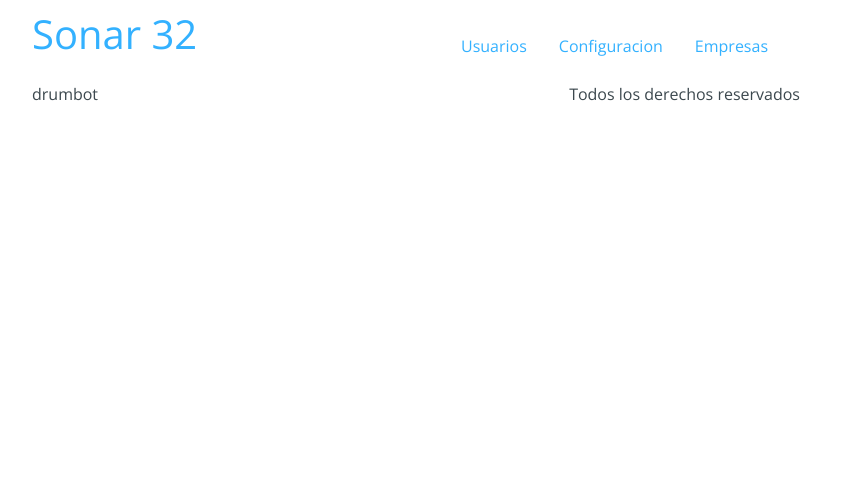
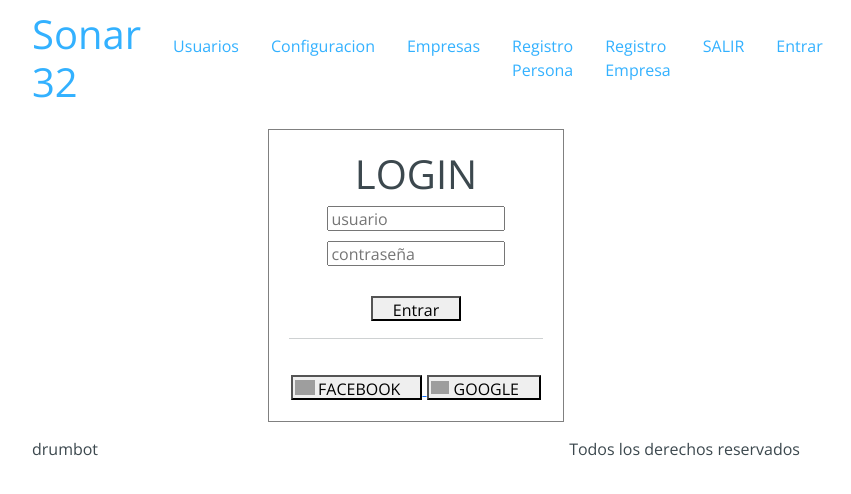
Before and after one commit to trevino-676/sonar, a React app: page /login in a window 1280 px wide. Shown: the whole page, without its empty margins (224-1075 px from the left). Built offline with nearby package versions, Linux system fonts and the light colour scheme; grey boxes are pictures that could not be loaded.

Commit message:
Cambios Juan

```diff
--- a/src/components/Header.js
+++ b/src/components/Header.js
@@ -20,6 +20,18 @@ const Header = () => (
         <li>
           <Link to="/companies">Empresas</Link>
         </li>
+        <li>
+          <Link to="/registro">Registro Persona</Link>
+        </li>
+        <li>
+          <Link to="/registroEmpresa">Registro Empresa</Link>
+        </li>
+        <li>
+          <Link to="/landing">SALIR</Link>
+        </li>
+        <li>
+          <Link to="/login">Entrar</Link>
+        </li>
       </ul>
     </nav>
   </div>
--- /dev/null
+++ b/src/pages/Flogin.jsx
@@ -0,0 +1,9 @@
+import React from 'react';
+
+const Flogin = () => (
+  <>
+    <h1>FLOGIN</h1>
+  </>
+);
+
+export default Flogin;
--- /dev/null
+++ b/src/pages/Landing.jsx
@@ -0,0 +1,16 @@
+import React from 'react';
+
+
+const Landing = () => (
+    <>
+    <h1>LANDING</h1>
+   	 <p>Lorem ipsum dolor sit amet, consectetur adipisicing elit, sed do eiusmod
+   	 tempor incididunt ut labore et dolore magna aliqua. Ut enim ad minim veniam,
+   	 quis nostrud exercitation ullamco laboris nisi ut aliquip ex ea commodo
+   	 consequat. Duis aute irure dolor in reprehenderit in voluptate velit esse
+   	 cillum dolore eu fugiat nulla pariatur. Excepteur sint occaecat cupidatat non
+   	 proident, sunt in culpa qui officia deserunt mollit anim id est laborum. </p>
+    </>
+)
+
+export default Landing;
--- /dev/null
+++ b/src/pages/Login.jsx
@@ -0,0 +1,21 @@
+import React from 'react';
+
+
+const Login = () => (
+    <>
+    <div class="container-login">
+    <div class="content-login">
+    <h1>LOGIN</h1>
+   			<input class="input-login" placeholder="usuario"></input>
+   			<input class="input-login" placeholder="contraseña" type="password"></input>
+   			<div class="content-footer-login">
+   			<button class="btn-login">Entrar</button>
+   			</div>
+   	 	<hr/>
+   	 	<div> <a href="Flogin"> <button class="btn-login btn-fb">FACEBOOK</button> </a>  <a href="Flogin"> <button class="btn-login btn-g">GOOGLE</button> </a> </div>
+   	 </div>
+   	 </div>
+    </>
+)
+
+export default Login;
--- /dev/null
+++ b/src/pages/Registro.jsx
@@ -0,0 +1,16 @@
+import React from 'react';
+
+
+const Registro = () => (
+    <>
+    <h1>Registro para usuarios</h1>
+   	<form className="col-md-3">
+	 	<input  placeholder="NOMBRE"></input>
+	 	<input placeholder="CORREO ELECTRÓNICO"></input>
+	 	<input placeholder="CONTRASEÑA" type="password"></input>
+	 	<button>Registrar</button>
+   	</form>
+    </>
+)
+
+export default Registro;
--- /dev/null
+++ b/src/pages/RegistroEmpresa.jsx
@@ -0,0 +1,16 @@
+import React from 'react';
+
+
+const RegistroEmpresa = () => (
+    <>
+    <h1>Registro para empresas</h1>
+   	<form className="col-md-3">
+	 	<input  placeholder="RFC EMPRESA"></input>
+	 	<input placeholder="NOMBRE EMPRESA"></input>
+	 	<input placeholder="CONTRASEÑA" type="password"></input>
+	 	<button>Registrar</button>
+   	</form>
+    </>
+)
+
+export default RegistroEmpresa;
--- a/src/routes/App.js
+++ b/src/routes/App.js
@@ -5,7 +5,13 @@ import { BrowserRouter, Switch, Route } from 'react-router-dom';
 import Layout from '../components/Layout';
 import Home from '../pages/Home';
 import Settings from '../pages/Settings';
-// import AppContext from '../context/AppContext';
+import Registro from '../pages/Registro';
+import Landing from '../pages/Landing';
+import Login from '../pages/Login';
+
+import RegistroEmpresa from '../pages/RegistroEmpresa';
+
+import Flogin from '../pages/Flogin';
 
 const App = () => (
   <BrowserRouter>
@@ -16,6 +22,11 @@ const App = () => (
         <Route exact path="/users" component={Home} />
         <Route exact path="/settings" component={Settings} />
         <Route exact path="/companies" component={Home} />
+        <Route exact path="/registro" component={Registro} />
+        <Route exact path="/landing" component={Landing} />
+        <Route exact path="/login" component={Login} />
+        <Route exact path="/Flogin" component={Flogin} />
+        <Route exact path="/RegistroEmpresa" component={RegistroEmpresa} />
       </Switch>
     </Layout>
   </BrowserRouter>
--- a/src/styles/components/Footer.css
+++ b/src/styles/components/Footer.css
@@ -2,3 +2,57 @@
     display: flex;
     justify-content: space-between;
 }
+
+
+
+
+
+
+/* */
+
+
+.container-login {
+	text-align: center;
+	padding: 15px;
+}
+
+.content-login {
+	padding: 20px;
+	width: 40%;
+	border: 1px solid gray;
+	display: inline-block;
+	text-align: center;
+}
+
+.input-login {
+	margin-bottom: 10px;
+	height: 25px;
+	display: inline-block;
+	width: 70%;
+}
+
+.content-footer-login {
+	text-align: center;
+}
+
+.btn-login {
+	margin-top: 20px;
+	height: 25px;
+	padding: 0px 20px;
+}
+.btn-g {
+	padding-left: 25px;
+	background-image: url('https://www.flaticon.com/svg/vstatic/svg/300/300221.svg?token=exp=1620848814~hmac=72b7d9a211a5b6562c43ddd004b7f2b4');
+	background-position: left;
+	background-repeat: no-repeat;
+	background-size: 16%;
+	background-position-x: 2px;
+}
+.btn-fb {
+	padding-left: 25px;
+	background-image: url('https://www.flaticon.com/svg/vstatic/svg/733/733547.svg?token=exp=1620848634~hmac=67c9654d1f2630be57b8ea52ecc72672');
+	background-position: left;
+	background-repeat: no-repeat;
+	background-size: 16%;
+	background-position-x: 2px;
+}
```
Lines whose indentation alone changed are shown as unchanged.
